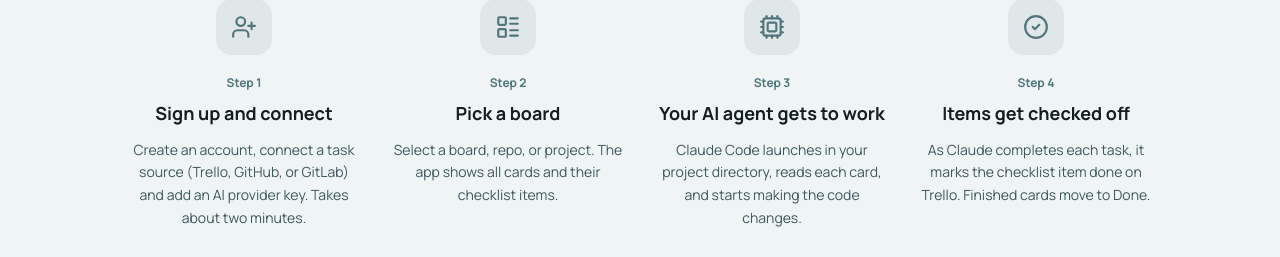
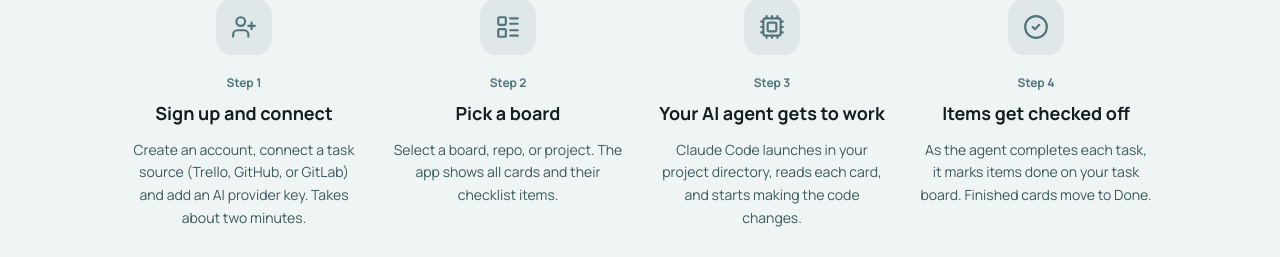
Before and after one commit to JoshJAL/claude-trello-frontend, a React (Vite) app: page / in a window 1280 px wide. Shown: the part 1680-1937 px from the top of the page. Built offline with nearby package versions, Linux system fonts and the light colour scheme.

Commit message:
Update How It Works Step 4 description to be provider-agnostic

```diff
--- a/src/sections/HowItWorks.tsx
+++ b/src/sections/HowItWorks.tsx
@@ -23,7 +23,7 @@ const steps = [
     icon: CheckCircle2,
     title: "Items get checked off",
     description:
-      "As Claude completes each task, it marks the checklist item done on Trello. Finished cards move to Done.",
+      "As the agent completes each task, it marks items done on your task board. Finished cards move to Done.",
   },
 ];
 
```
